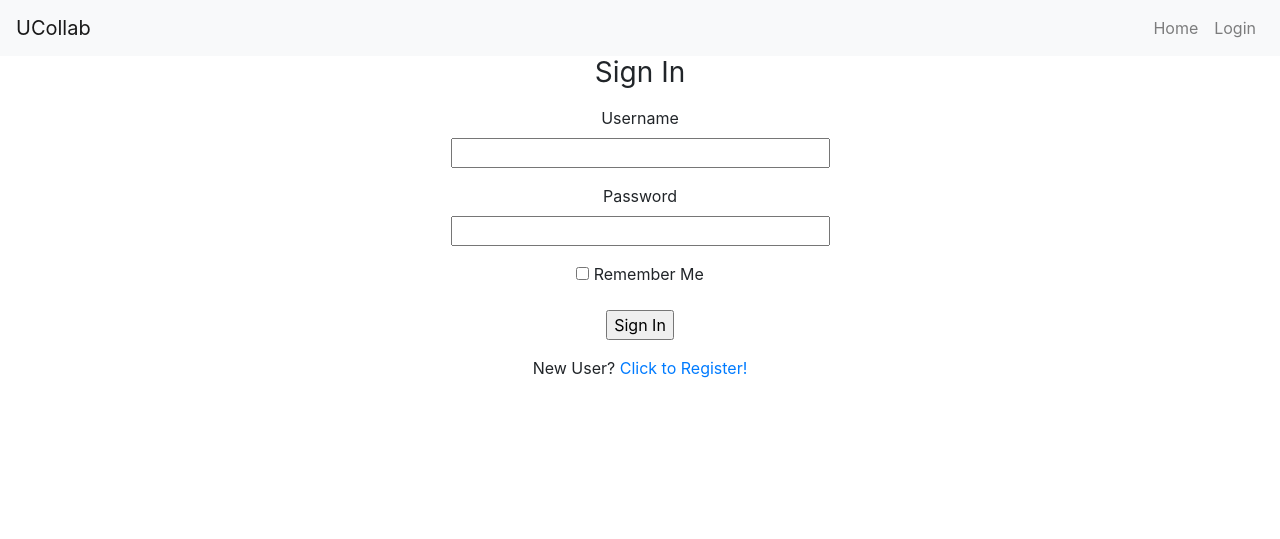
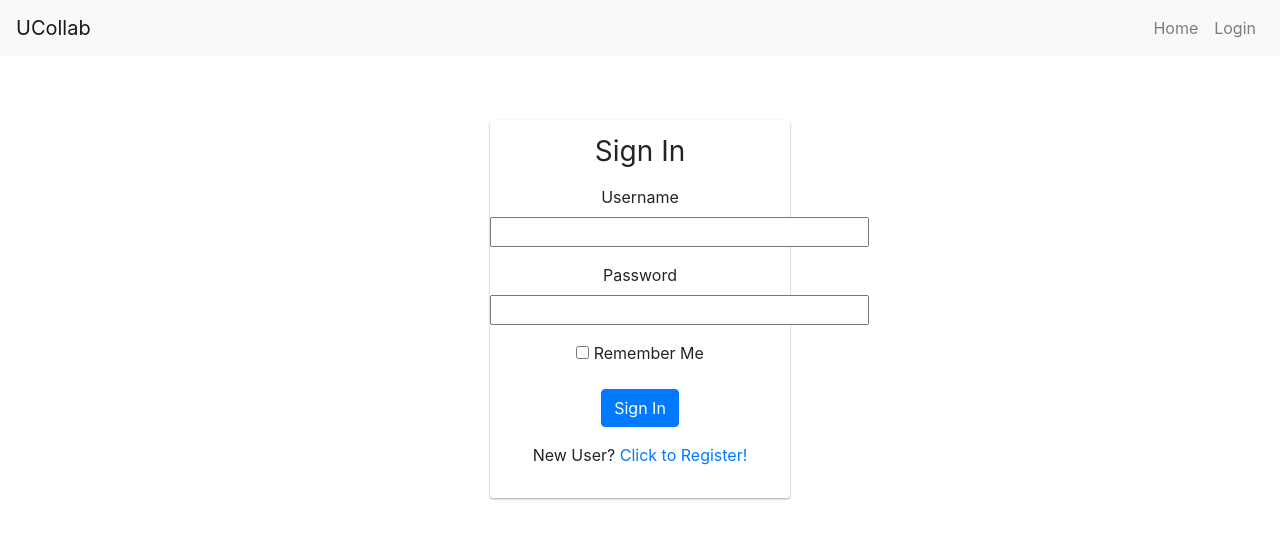
Before and after one commit to samRobertson1/UCollab, a Flask app: page /login in a window 1280 px wide. Shown: the top 539 px of the page. Run offline with Flask 2, Linux system fonts and the light colour scheme; some libraries are stand-ins or nearby versions.

Commit message:
login styling

```diff
--- a/app/static/css/styler.css
+++ b/app/static/css/styler.css
@@ -19,3 +19,13 @@
 .card p {
   padding: 3px;
 }
+
+.login-box {
+  width: 300px;
+  margin: 5% auto;
+  box-shadow: 0 1px 3px rgba(0, 0, 0, 0.12), 0 1px 2px rgba(0, 0, 0, 0.24);
+  border-radius: 1%;
+  text-shadow: none;
+  padding-top: 15px;
+  padding-bottom: 15px;
+ }
--- a/app/templates/login.html
+++ b/app/templates/login.html
@@ -1,5 +1,6 @@
 {% extends "base.html" %} {% block content %}
 <div class="text-center">
+  <div class="login-box">
     <h1 class="h3 mb-3 font-weight-normal">Sign In</h1>
     <form action="" method="post" novalidate>
       {{ form.hidden_tag() }}
@@ -18,8 +19,9 @@
         {% endfor %}
       </p>
       <p>{{ form.remember_me() }} {{ form.remember_me.label }}</p>
-    <p>{{ form.submit() }}</p>
+      <p>{{ form.submit(class="btn btn-primary") }}</p>
     </form>
     <p>New User? <a href="{{ url_for('register') }}">Click to Register!</a></p>
   </div>
+</div>
 {% endblock %}
```
Lines whose indentation alone changed are shown as unchanged.
